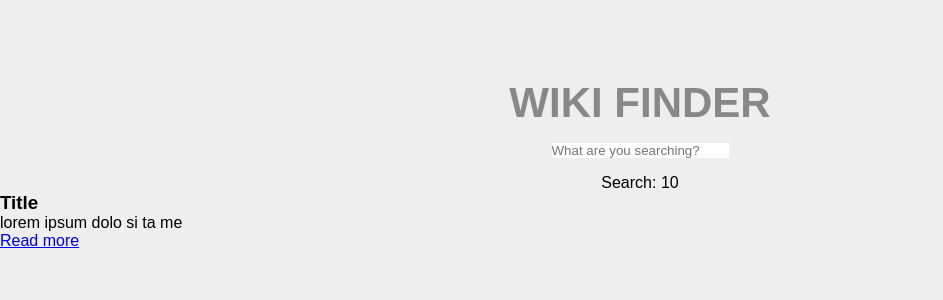
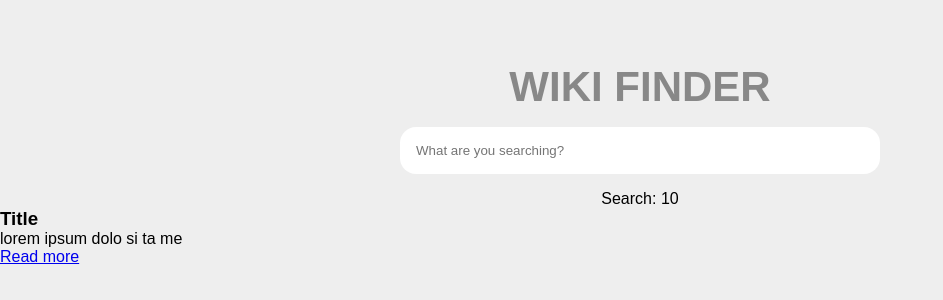
Before and after one commit to PJMantoss/wiki_finder, a React (Create React App) app: page / in a window 1280 px wide. Shown: the part 236-536 px from the top of the page, without its empty margins (0-943 px from the left). Built offline with nearby package versions, Linux system fonts and the light colour scheme.

Commit message:
update styling

```diff
--- a/src/App.css
+++ b/src/App.css
@@ -36,4 +36,7 @@ h1{
   border: 0;
   outline: 0;
   appearance: none;
+  width: 100%;
+  padding: 1rem;
+  transition: 0.4s;
 }
```
